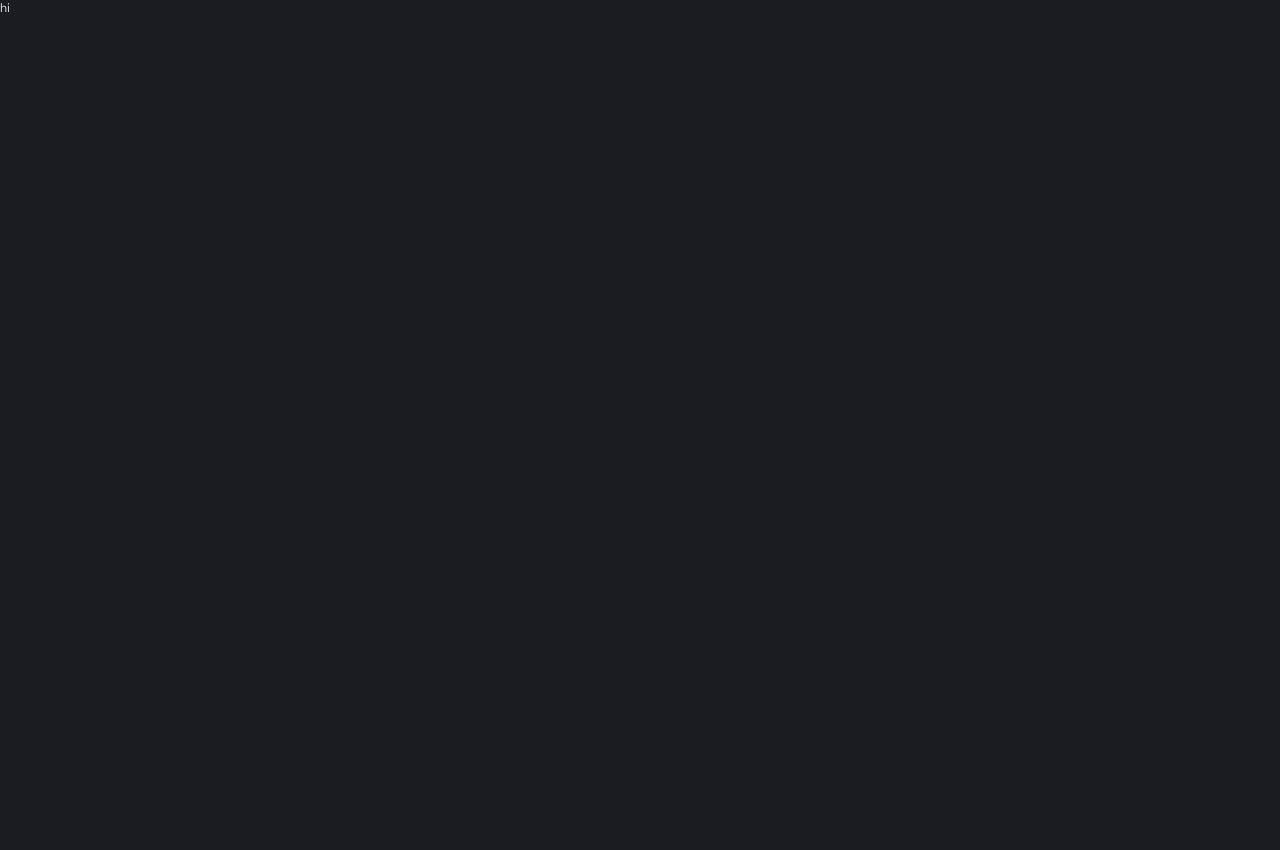
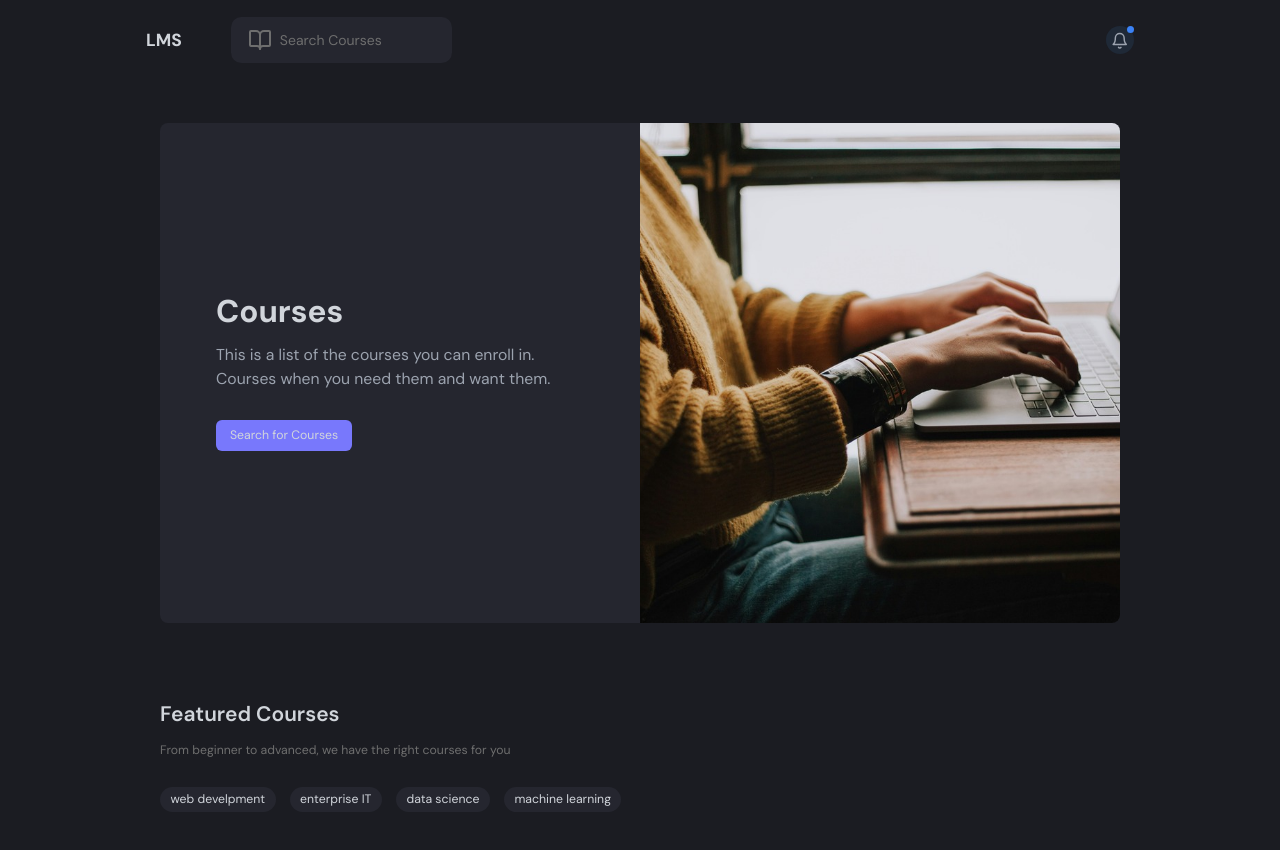
Before and after one commit to ShujaShah/FSD-LMS, a Next.js app in the folder client/: page / in a window 1280 px wide. Shown: the top 850 px of the page. Before the commit the page ends 800 px from the top, so only its background shows below. Built offline with nearby package versions, Linux system fonts and the light colour scheme.

Commit message:
Checkpoint: Added landing page and skeleton

```diff
--- /dev/null
+++ b/client/src/app/(nondashboard)/landing/page.tsx
@@ -0,0 +1,115 @@
+'use client';
+
+import React from 'react';
+import { motion } from 'framer-motion';
+import Link from 'next/link';
+import Image from 'next/image';
+import { useCarousel } from '@/hooks/useCarousel';
+import { Skeleton } from '@/components/ui/skeleton';
+
+const LoadingSkeleton = () => {
+  return (
+    <div className="landing-skeleton">
+      <div className="landing-skeleton__hero">
+        <div className="landing-skeleton__hero-content">
+          <Skeleton className="landing-skeleton__title" />
+          <Skeleton className="landing-skeleton__subtitle" />
+          <Skeleton className="landing-skeleton__subtitle-secondary" />
+          <Skeleton className="landing-skeleton__button" />
+        </div>
+        <Skeleton className="landing-skeleton__hero-image" />
+      </div>
+      <div className="landing-skeleton__featured">
+        <Skeleton className="landing-skeleton__featured-title" />
+        <Skeleton className="landing-skeleton__featured-description" />
+        <div className="landing-skeleton__tags">
+          {[1, 2, 3, 4, 5].map((_, index) => (
+            <Skeleton key={index} className="landing-skeleton__tag" />
+          ))}
+        </div>
+
+        <div className="landing-skeleton__courses">
+          {[1, 2, 3, 4].map((_, index) => (
+            <Skeleton key={index} className="landing-skeleton__course-card" />
+          ))}
+        </div>
+      </div>
+    </div>
+  );
+};
+
+const Landing = () => {
+  const currentImage = useCarousel({ totalImages: 3 });
+  return (
+    <motion.div
+      initial={{ opacity: 0 }}
+      animate={{ opacity: 1 }}
+      transition={{ duration: 0.5 }}
+      className="landing"
+    >
+      <motion.div
+        initial={{ y: 20, opacity: 0 }}
+        animate={{ y: 0, opacity: 1 }}
+        transition={{ duration: 0.5 }}
+        className="landing__hero"
+      >
+        <div className="landing__hero-content">
+          <h1 className="landing__title">Courses</h1>
+          <p className="landing__description">
+            {' '}
+            This is a list of the courses you can enroll in.
+            <br />
+            Courses when you need them and want them.
+          </p>
+          <div className="landing__cta">
+            <Link href="/search">
+              <div className="landing__cta-button">Search for Courses</div>
+            </Link>
+          </div>
+        </div>
+        <div className="landing__hero-images">
+          {['/hero1.jpg', '/hero2.jpg', '/hero3.jpg'].map((src, index) => (
+            <Image
+              key={src}
+              src={src}
+              alt={`Hero Banner ${index + 1}`}
+              fill
+              priority={index === currentImage}
+              sizes="(max-width: 768px) 100vw, (max-width: 1200px) 50vw, 33vw))"
+              className={`landing__hero-image ${
+                index === currentImage ? 'landing__hero-image--active' : ''
+              }`}
+            />
+          ))}
+        </div>
+      </motion.div>
+      <motion.div
+        initial={{ y: 20, opacity: 0 }}
+        whileInView={{ y: 0, opacity: 1 }}
+        transition={{ duration: 0.5 }}
+        viewport={{ amount: 0.3, once: true }}
+        className="landing__featured"
+      >
+        <h2 className="landing__featured-title">Featured Courses</h2>
+        <p className="landing__featured-description">
+          From beginner to advanced, we have the right courses for you
+        </p>
+        <div className="landing__tags">
+          {[
+            'web develpment',
+            'enterprise IT',
+            'data science',
+            'machine learning',
+          ].map((tag, index) => (
+            <span key={index} className="landing__tag">
+              {tag}
+            </span>
+          ))}
+        </div>
+        <div className="landing__courses">{/* courses from backend */}</div>
+      </motion.div>
+    </motion.div>
+  );
+};
+
+export default Landing;
--- a/client/src/app/page.tsx
+++ b/client/src/app/page.tsx
@@ -1,9 +1,12 @@
-
+import NonDashboardNavbar from '@/components/NonDashboardNavbar'
+import Landing from '@/app/(nondashboard)/landing/page'
 export default function Home() {
   return (
-    <div className="">
-      hi
-
+    <div className="nondashboard-layout">
+      <NonDashboardNavbar/>
+      <main className='nondashboard-layout__main'>
+        <Landing/>
+      </main>
     </div>
   );
 }
--- /dev/null
+++ b/client/src/components/NonDashboardNavbar.tsx
@@ -0,0 +1,38 @@
+import { Bell, BookOpen } from 'lucide-react';
+import Link from 'next/link';
+import React from 'react';
+
+const NonDashboardNavbar = () => {
+  return (
+    <nav className="nondashboard-navbar">
+      <div className="nondashboard-navbar__container">
+        <div className="nondashboard-navbar__search">
+          <Link href="/" className="nondashboard-navbar__brand">
+            LMS
+          </Link>
+          <div className="flex items-center gap-4">
+            <div className="relative group">
+              <Link
+                href="/search"
+                className="nondashboard-navbar__search-input"
+              >
+                <span className="hidden sm:inline">Search Courses</span>
+                <span className="sm:hidden">Search</span>
+              </Link>
+              <BookOpen className="nondashboard-navbar__search-icon" />
+            </div>
+          </div>
+        </div>
+      </div>
+      <div className="nondashboard-navbar__actions">
+        <button className="nondashboard-navbar__notification-button">
+          <span className="nondashboard-navbar__notification-indicator"></span>
+          <Bell className="nondashboard-navbar__notification-icon" />
+        </button>
+         {/* sign in buttons */}
+      </div>
+    </nav>
+  );
+};
+
+export default NonDashboardNavbar;
--- /dev/null
+++ b/client/src/hooks/useCarousel.ts
@@ -0,0 +1,20 @@
+import { useState, useEffect } from "react";
+
+interface UseCarouselProps {
+    totalImages: number;
+    interval?: number;
+}
+
+export const useCarousel = ({ totalImages, interval = 5000 }: UseCarouselProps) => {
+    const [currentImage, setCurrentImage] = useState(0);
+
+    useEffect(() => {
+        const timer = setInterval(() => {
+            setCurrentImage((prevImage) => (prevImage + 1) % totalImages);
+        }, interval);
+
+        return () => clearInterval(timer);
+    }, [totalImages, interval]);
+
+    return currentImage;
+}
```
